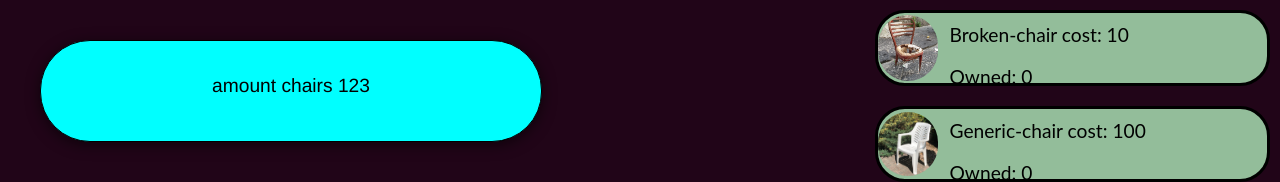
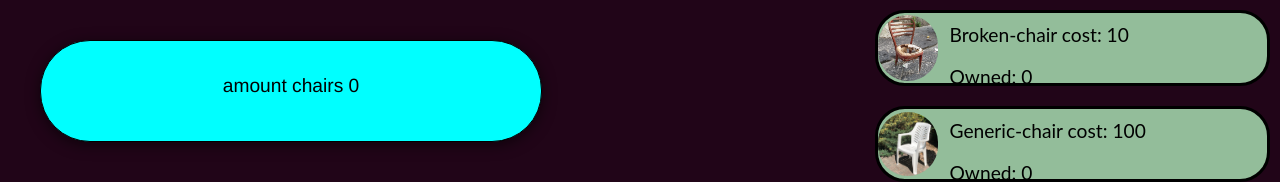
Before and after one commit to MaximoDiNapoli/FreeCodeCamp-React, a React (Create React App) app in the folder chair-clicker/: page / in a window 1280 px wide. Shown: the top 182 px of the page. Built offline with nearby package versions, Linux system fonts and the light colour scheme.

Commit message:
Update App.js

```diff
--- a/chair-clicker/src/App.js
+++ b/chair-clicker/src/App.js
@@ -2,13 +2,12 @@
 import './App.css';
 import Building from './components/Building';
 import Text from "./components/Text"
-import { useState } from 'react';
+import { useState, useEffect } from 'react';
 
 function App() {
 
 
   const [numChairs, setNumChairs] = useState(0);
-
   const [numBrokenChair, setNumBrokenChair] = useState(0);
   const [numGeneriChair, setNumGeneriChair] = useState(0);
   const [numSchoolChair, setNumSchoolChair] = useState(0);
@@ -40,12 +39,11 @@ function App() {
     setNumGamerRgbChair(numGamerRgbChair + 1);
   };
 
-
   return (
     <div className="App">
       <div className='main-container'>
         <div className='data-container'>
-          <Text>123</Text>
+          <Text>{numChairs}</Text>
         </div>
         <div className='buildings-container'>
 
```
